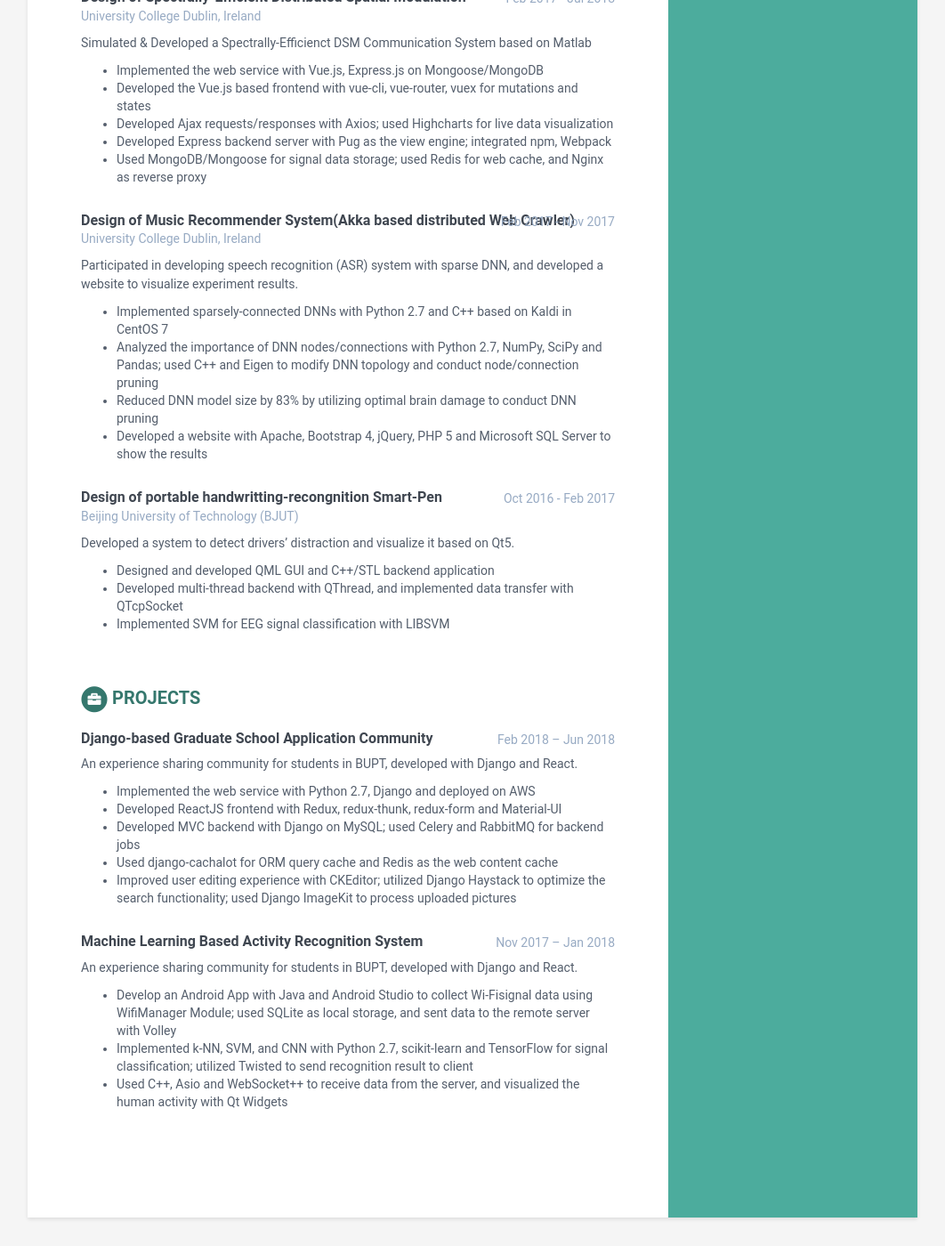
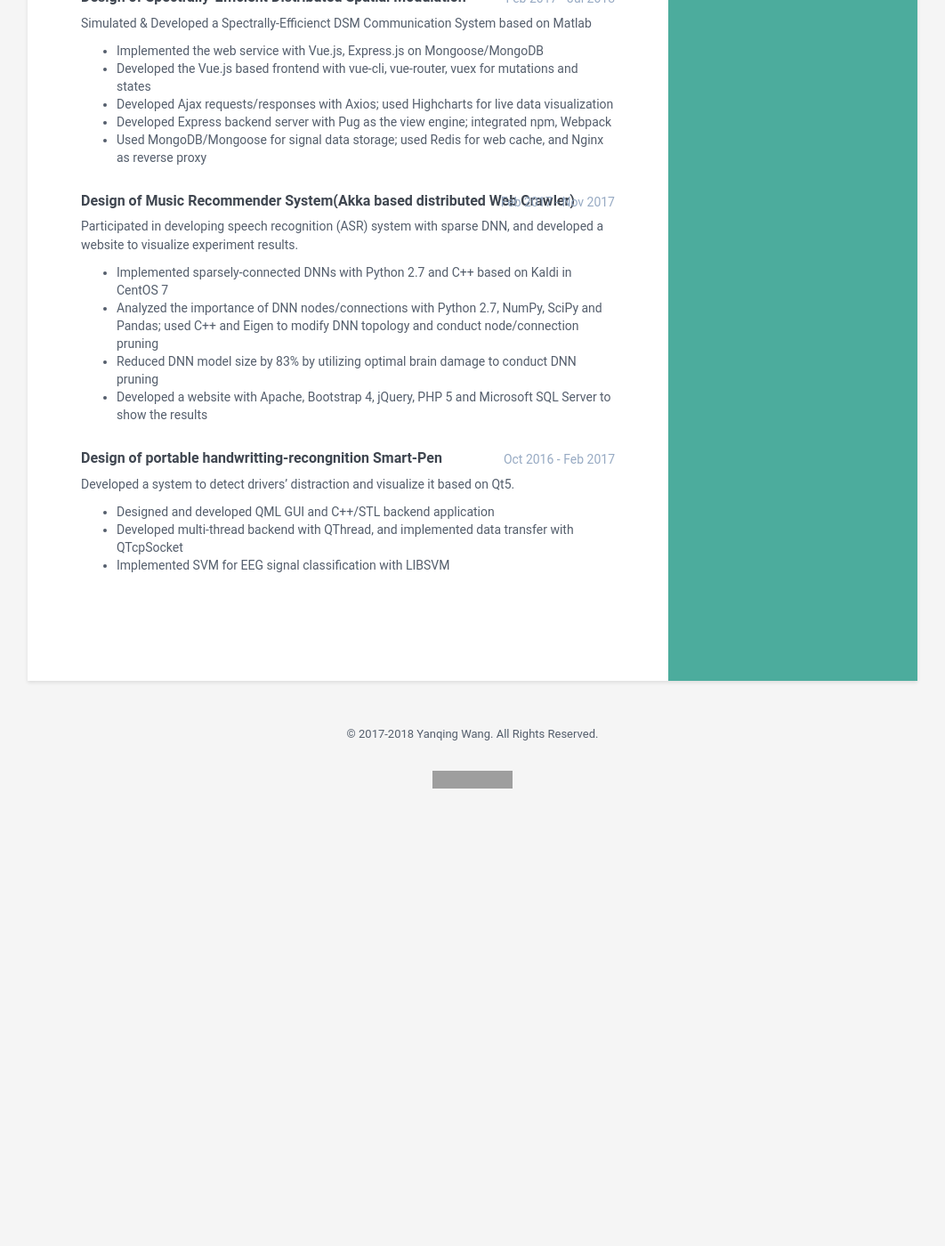
Before and after one commit to saisu123/saisu123.github.io, a Jekyll site: the page built from index.html, in a window 1280 px wide and 1400 px high, scrolled down 663 px. Shown: the whole window at 89% size, without its empty margins (109-1171 px from the left). Built offline with Jekyll 4.4.1, drawn with Linux system fonts in a browser that asks for light colours; after the commit the page ends 1609 px from its top, so only the background shows below that; some of the changed text lies outside the part shown; grey boxes are pictures that could not be loaded.

Commit message:
Update data.yml

```diff
--- a/_data/data.yml
+++ b/_data/data.yml
@@ -29,14 +29,14 @@ career-profile:
     title:
     summary: |
       <span id="hi">Hi</span>, I'm Shuo li, am currently a master's student in the University of Edinburgh
-      (CMU), majoring in Signal Processing & Commmunications.
+      , majoring in Signal Processing & Commmunications.
 
-      I am concentrated on Matlab-bases/Java-based programming, and most familiar with Embeeded System, Distributed System
+      I am concentrated on Matlab-based/Java-based programming, and most familiar with Embeeded System, Distributed System.
       The projects I am most proud of are:
 
       - <span class="span-as-link" id="node-project-link">Design of Spectrally-Efficient Distributed Spatial Modulation(DSM)</span>
-      - <span class="span-as-link" id="bupt-efly-link">Design of Music recommender system(Akka based distributed Web Crawler)</span>
-      - <span class="span-as-link" id="bupt-efly-link">Design of portable handwritting-recongnition Smart-Pen</span>
+      - <span class="span-as-link" id="bupt-efly-link">Design of Music Recommender System(Akka based Distributed Web Crawler)</span>
+      - <span class="span-as-link" id="bupt-efly-link">Design of Portable Handwritting Recongnition Smart-Pen</span>
 
       I am now actively seeking 2019 PHD opportunity. If you have any position available, please
       contact me!
@@ -60,7 +60,14 @@ education:
           - Bullet point
           - Bullet point
 
-experiences:
+projects:
+    title: Projects
+    intro: >
+      You can list your side projects or open source libraries in this
+      section. Lorem ipsum dolor sit amet, consectetur adipiscing elit.
+      Vestibulum et ligula in nunc bibendum fringilla a eu lectus.
+
+    assignments:
     - title: <span id="node-project">Design of Spectrally-Efficient Distributed Spatial Modulation</span>
       time: Feb 2017 - Jul 2018
       company: University College Dublin, Ireland
@@ -97,41 +104,6 @@ experiences:
           - Developed multi-thread backend with QThread, and implemented data transfer with QTcpSocket
           - Implemented SVM for EEG signal classification with LIBSVM
 
-projects:
-    title: Projects
-    intro: >
-      You can list your side projects or open source libraries in this
-      section. Lorem ipsum dolor sit amet, consectetur adipiscing elit.
-      Vestibulum et ligula in nunc bibendum fringilla a eu lectus.
-
-    assignments:
-      - title: <span id="bupt-efly">Django-based Graduate School Application Community</span>
-        # link: "#hook"
-        time: Feb 2018 – Jun 2018
-        details: |
-
-          An experience sharing community for students in BUPT, developed with Django and React.
-
-          - Implemented the web service with Python 2.7, Django and deployed on AWS
-          - Developed ReactJS frontend with Redux, redux-thunk, redux-form and Material-UI
-          - Developed MVC backend with Django on MySQL; used Celery and RabbitMQ for backend jobs
-          - Used django-cachalot for ORM query cache and Redis as the web content cache
-          - Improved user editing experience with CKEditor; utilized Django Haystack to
-            optimize the search functionality; used Django ImageKit to process uploaded pictures
-
-      - title: Machine Learning Based Activity Recognition System
-        # link: "#hook"
-        time: Nov 2017 – Jan 2018
-        details: |
-
-          An experience sharing community for students in BUPT, developed with Django and React.
-
-          - Develop an Android App with Java and Android Studio to collect Wi-Fisignal data using
-          WifiManager Module; used SQLite as local storage, and sent data to the remote server with Volley
-          - Implemented k-NN, SVM, and CNN with Python 2.7, scikit-learn and TensorFlow for signal
-          classification; utilized Twisted to send recognition result to client
-          - Used C++, Asio and WebSocket++ to receive data from the server, and visualized the human
-          activity with Qt Widgets
 
 skills:
     title: Skills
```
